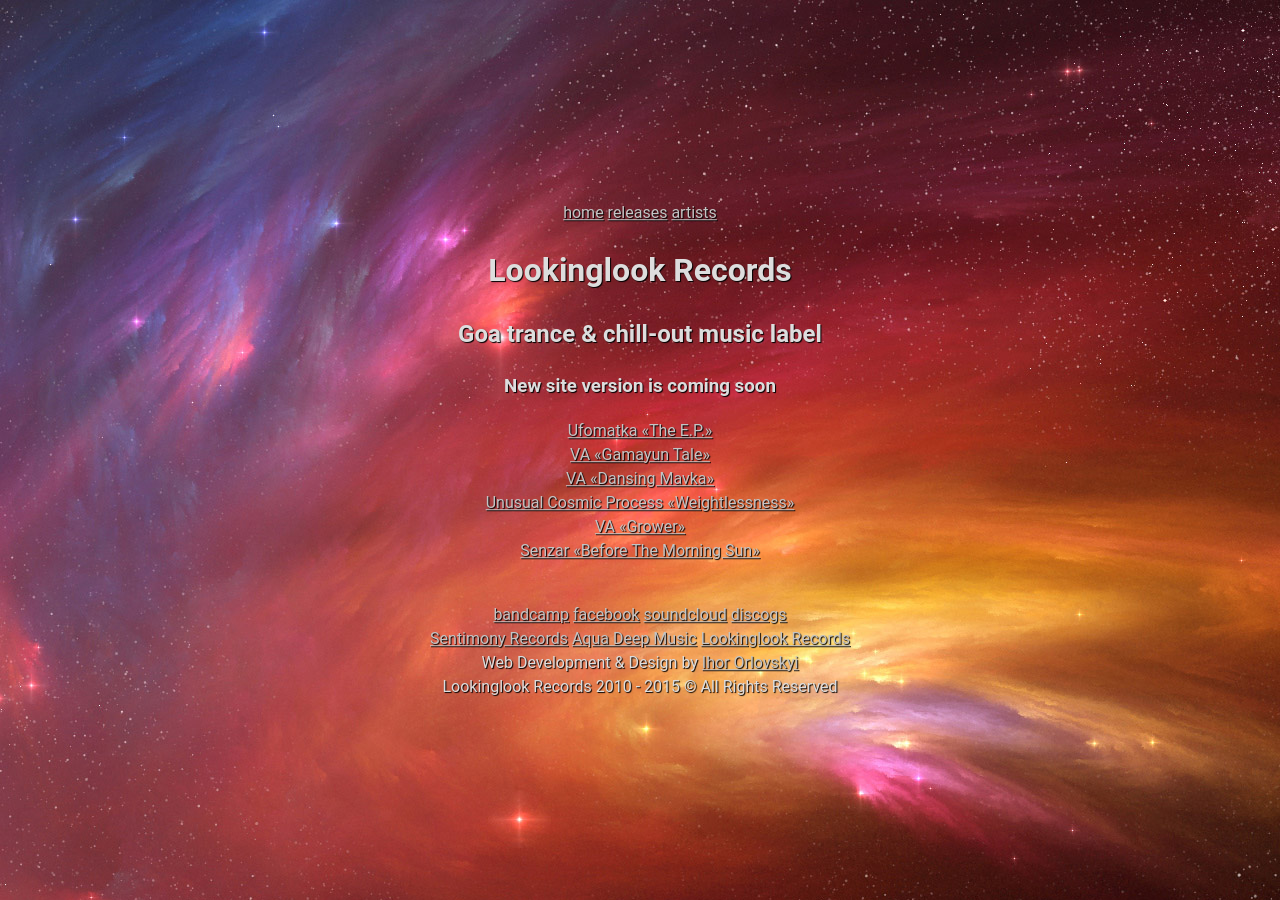
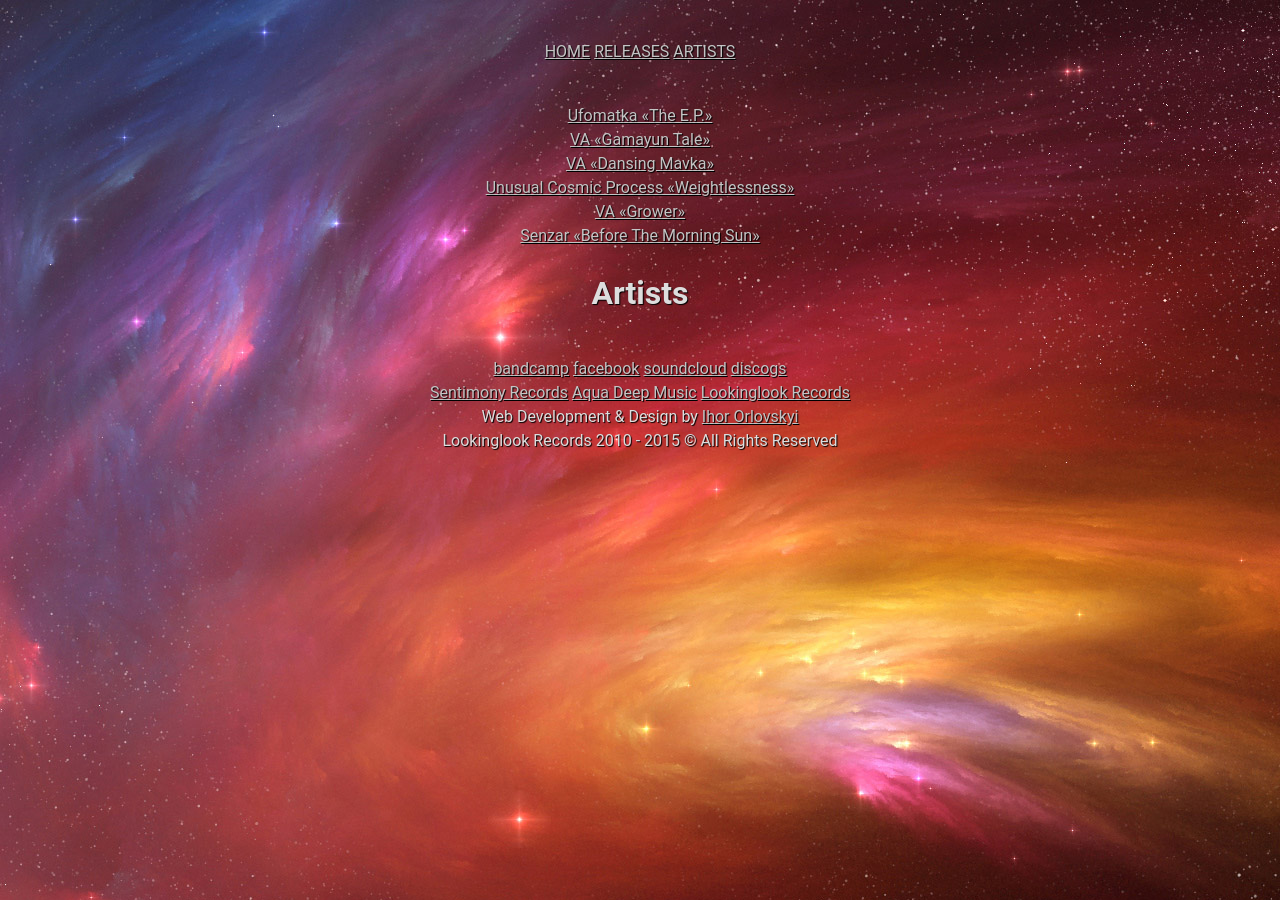
Before and after one commit to lookinglook-records/lookinglook-records.github.io, a Jekyll site: the page built from html/artists.html, in a window 1280 px wide. Built offline with Jekyll 4.4.1, drawn with Linux system fonts in a browser that asks for light colours.

Commit message:
fix menu

```diff
--- a/_layouts/default.html
+++ b/_layouts/default.html
@@ -58,8 +58,6 @@ layout: compress
             <a href="{{ site.baseurl }}/artists/">artists</a>
         </nav>
 
-        {{ content }}
-
         <section class="latest-releases">
             {% for releases in site.categories.releases limit:60 %}
             <article class="relaselist-item isotope-item">
@@ -69,6 +67,8 @@ layout: compress
             </article>
             {% endfor %}
         </section>
+
+        {{ content }}
 
         <footer>
             <section>
--- a/assets/css/2-base/_base.scss
+++ b/assets/css/2-base/_base.scss
@@ -11,9 +11,9 @@ a {
         color: $link-hover-color;
     }
 }
-main {
-    position: absolute;
-    top: 50%;
-    left: 50%;
-    @include transform(translate(-50%, -50%));
-}
+// main {
+//     position: absolute;
+//     top: 50%;
+//     left: 50%;
+//     @include transform(translate(-50%, -50%));
+// }
--- a/assets/css/4-pages/_index.scss
+++ b/assets/css/4-pages/_index.scss
@@ -1,3 +1,8 @@
+nav.main-nav {
+    text-transform: uppercase;
+    margin: 40px auto;
+}
+
 article.artist {
     img {
         border: 2px solid #333;
@@ -8,7 +13,16 @@ article.artist {
         margin: 0 0 20px;
         padding: 0;
         li{
-            &.cat-no span {text-transform:uppercase;}
+            &.cat-no span {
+                text-transform: uppercase;
+            }
         }
     }
 }
+
+section.latest-releases {
+}
+
+ol {
+    text-align: left;
+}
--- a/html/artists.html
+++ b/html/artists.html
@@ -6,6 +6,4 @@ keywords: Lookinglook Records, psychedelic, goa trance, chill-out
 permalink: /artists/
 ---
 
-<h1>Lookinglook Records</h1>
-<h2>{{page.titleAfter}}</h2>
-<h3>New site version is coming soon</h3>
+<h1>Artists</h1>
--- a/html/releases.html
+++ b/html/releases.html
@@ -6,6 +6,4 @@ keywords: Lookinglook Records, psychedelic, goa trance, chill-out
 permalink: /releases/
 ---
 
-<h1>Lookinglook Records</h1>
-<h2>{{page.titleAfter}}</h2>
-<h3>New site version is coming soon</h3>
+<h1>Releases</h1>
```
